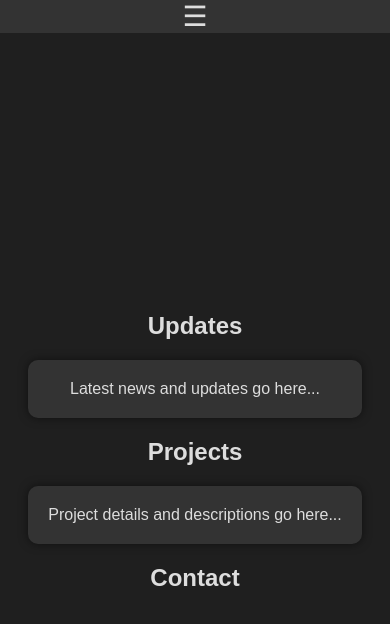
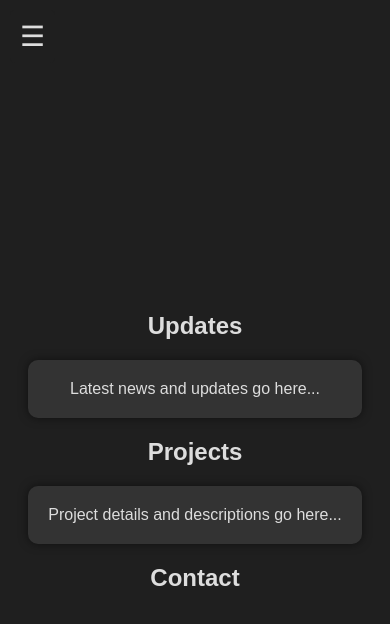
Before and after one commit to Caleb-Mueller/Caleb-Mueller.github.io, a plain HTML site: page index.html in a window 390 px wide. Drawn offline with Linux system fonts and the light colour scheme.

Commit message:
Update index.css

```diff
--- a/css/index.css
+++ b/css/index.css
@@ -54,15 +54,27 @@ header {
     background-color: #555; /* Darker grey on hover */
 }
 
+/* CSS in index.css */
+
+/* ... (other CSS rules) */
+
 /* Hamburger menu styles */
 .hamburger {
     display: none;
     cursor: pointer;
+    position: fixed;
+    top: 10px;
+    left: 10px;
+    background-color: #1f1f1f; /* Dark background */
+    padding: 10px;
+    border-radius: 5px;
 }
 
 .hamburger-icon {
     font-size: 28px; /* Increase the size of hamburger icon */
+    color: #ddd; /* Light grey text */
 }
+/* Hamburger menu styles */
 
 .navbar.scroll .hamburger {
     display: block; /* Show hamburger menu on scroll */
```
